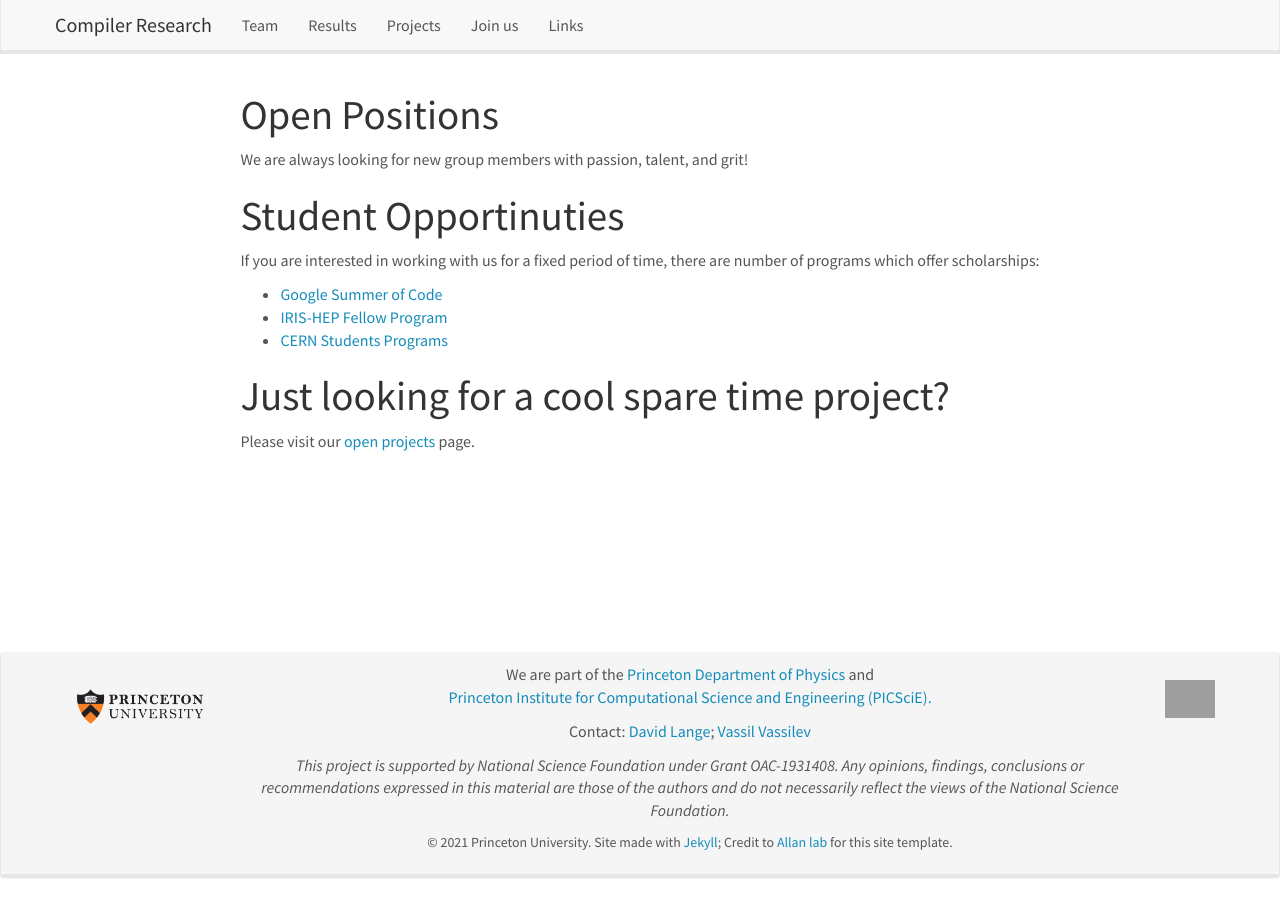
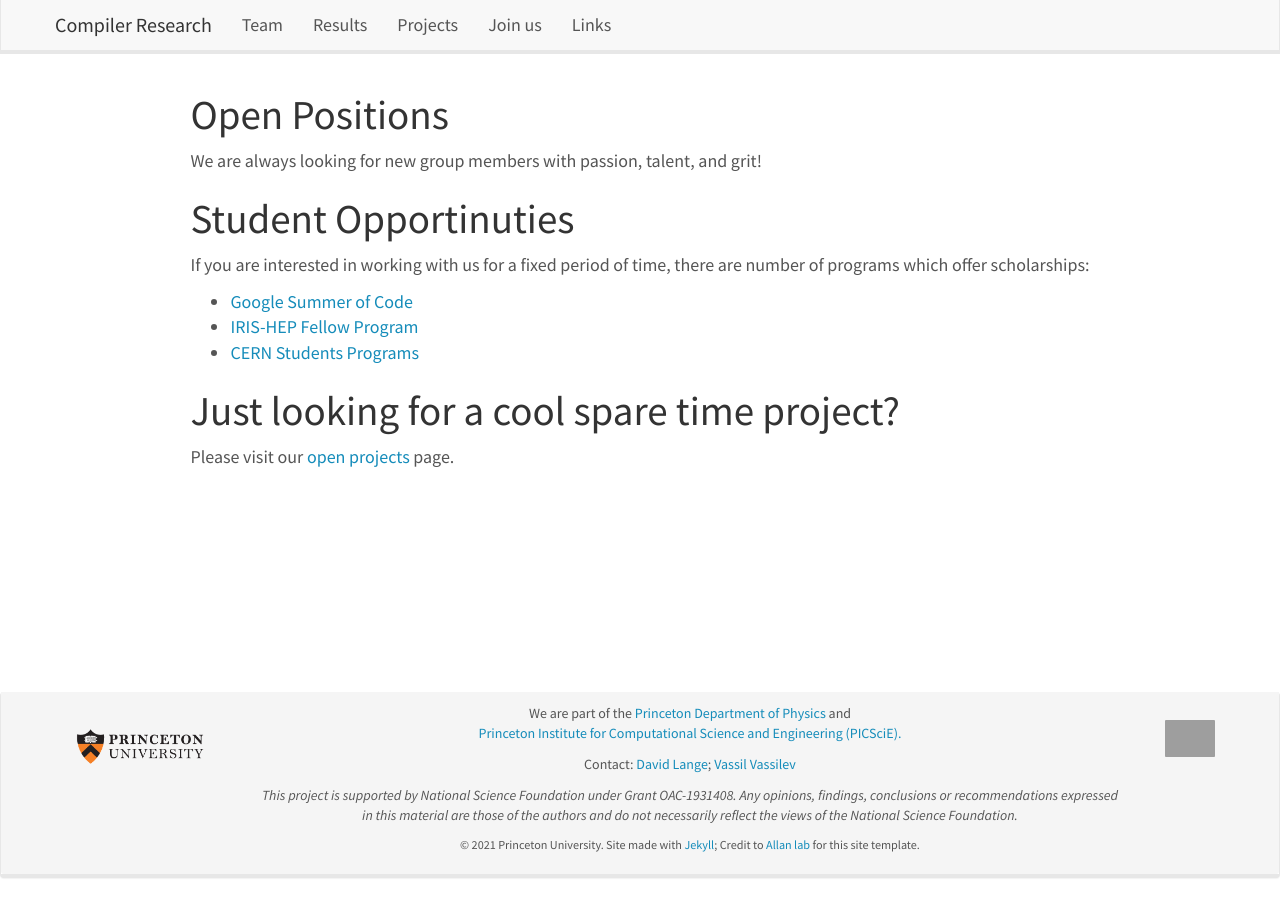
Before and after one commit to vgvassilev/clad, a Jekyll site: the page built from _pages/openings.md, in a window 1280 px wide. Built offline with Jekyll 4.4.1, drawn with Linux system fonts in a browser that asks for light colours; nearby versions of some CDN libraries; a style sheet for code colours, icons or effects is not loaded; grey boxes are pictures that could not be loaded.

Commit message:
Increase the font size.

```diff
--- a/css/common.css
+++ b/css/common.css
@@ -1,3 +1,11 @@
+body {
+  font-size: 18px;
+}
+
+#footer {
+  font-size: 14px;
+}
+
 .gif-animated-static {
   position:absolute;
   background: white;
```
